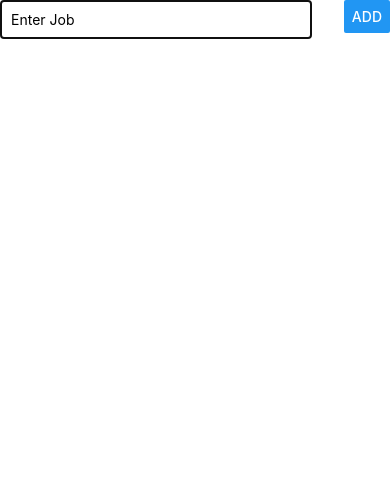
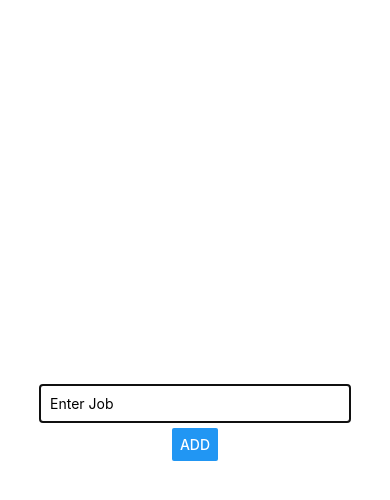
Before and after one commit to jillGlass/HouseHolder, a React Native app: screen / in a window 390 px wide. Both pictures are taken after a click on the button "ADD NEW JOB". Shown: the top 500 px of the page. Built offline with nearby package versions, Linux system fonts and the light colour scheme.

Commit message:
add slide and center items on screen

```diff
--- a/components/JobInput.js
+++ b/components/JobInput.js
@@ -1,5 +1,5 @@
 import React, {useState} from "react";
-import {View, TextInput, Button, StyleSheet, Modal} from "react-native";
+import {View, TextInput, Button, StyleSheet, Modal, Slider} from "react-native";
 
 
 const JobInput = props => {
@@ -8,7 +8,7 @@
         setEnteredJob(enteredText);
       };
   return (
-      <Modal visible={props.visible}>
+      <Modal visible={props.visible} animationType="slide" >
     <View style={styles.inputContainer}>
       <TextInput
         placeholder="Enter Job"
@@ -24,9 +24,9 @@
 
 const styles = StyleSheet.create({
   inputContainer: {
-    flexDirection: "row",
-    justifyContent: "space-between",
-    alignItems: "flex-start"
+    flex: 1,
+    justifyContent: "center",
+    alignItems: "center"
   },
   input: {
     width: "80%",
```
